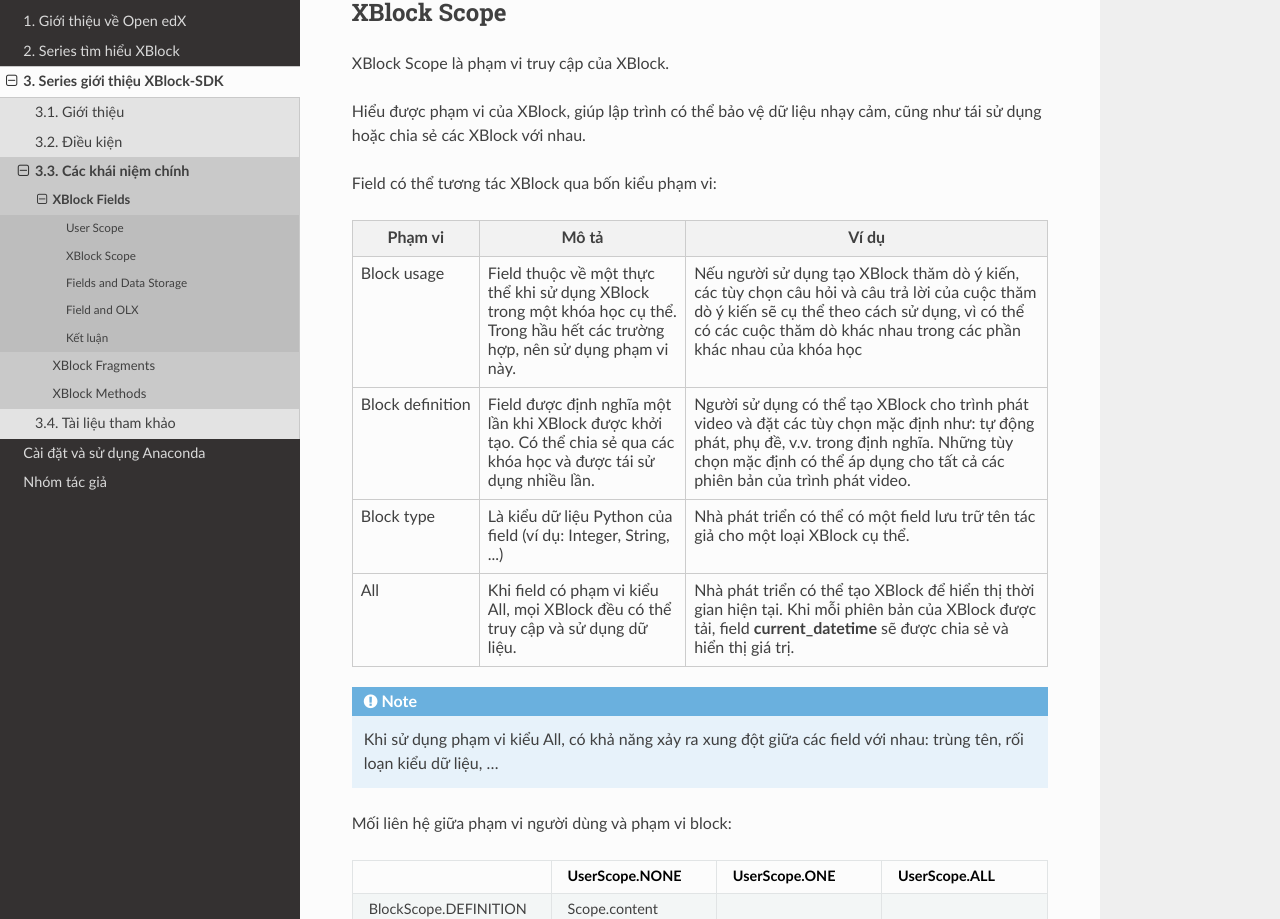
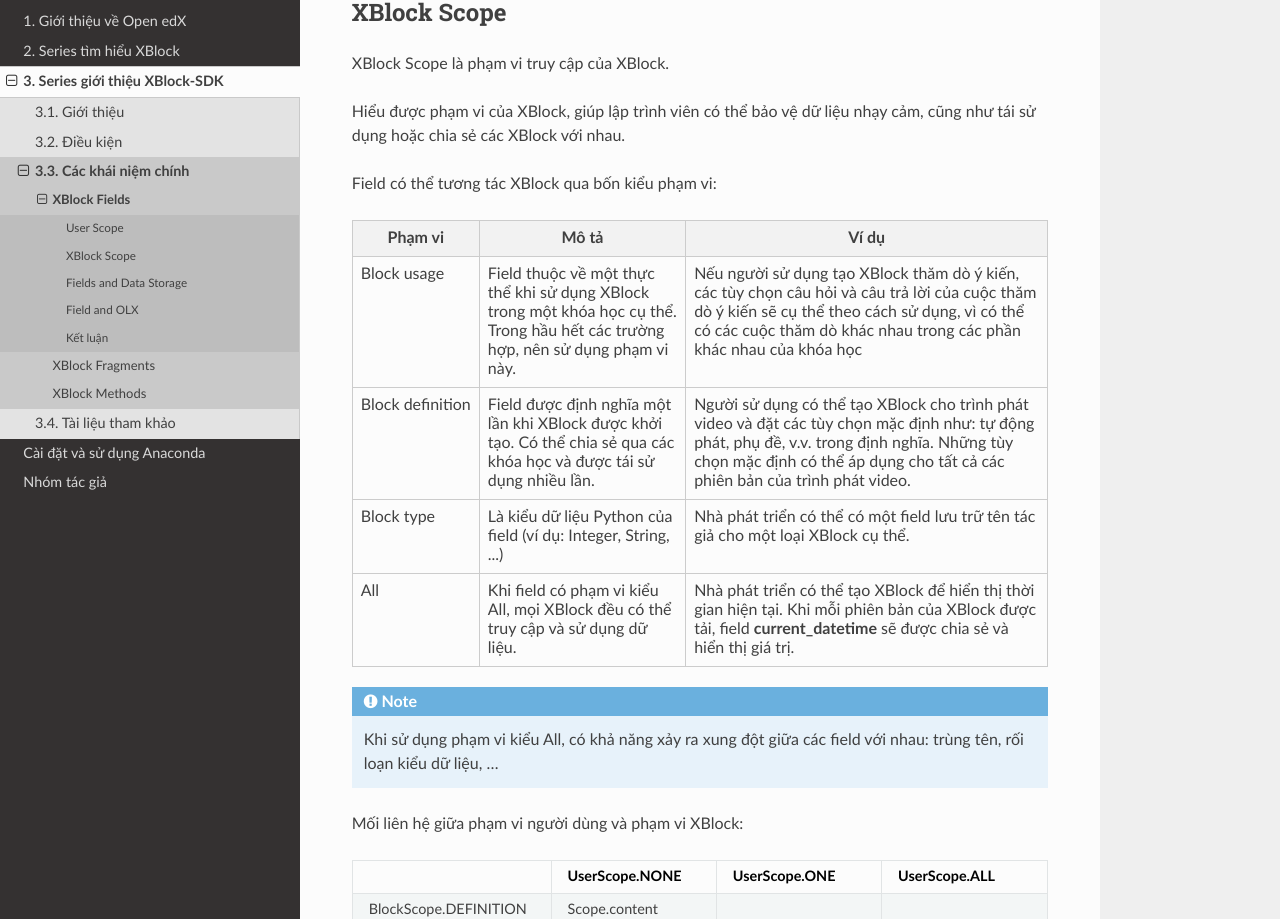
Before and after one commit to duonghuuphuc/edx-tut-v1, a Sphinx documentation site: the page built from docs/source/xblock-field.rst, in a window 1280 px wide and 1400 px high, scrolled down 985 px. Shown: the part 156-1075 px from the top of the window. Built offline with Sphinx 7.4.7 and the Read the Docs theme 2.0.0, drawn with Linux system fonts in a browser that asks for light colours.

Commit message:
update p3 post

```diff
--- a/docs/source/xblock-field.rst
+++ b/docs/source/xblock-field.rst
@@ -92,7 +92,7 @@
 
 XBlock Scope là phạm vi truy cập của XBlock.
 
-Hiểu được phạm vi của XBlock, giúp lập trình có thể bảo vệ dữ liệu nhạy cảm, cũng như tái sử dụng hoặc chia sẻ các XBlock với nhau.
+Hiểu được phạm vi của XBlock, giúp lập trình viên có thể bảo vệ dữ liệu nhạy cảm, cũng như tái sử dụng hoặc chia sẻ các XBlock với nhau.
 
 Field có thể tương tác XBlock qua bốn kiểu phạm vi:
 
@@ -135,7 +135,7 @@
 .. note::
     Khi sử dụng phạm vi kiểu All, có khả năng xảy ra xung đột giữa các field với nhau: trùng tên, rối loạn kiểu dữ liệu, …
 
-Mối liên hệ giữa phạm vi người dùng và phạm vi block:
+Mối liên hệ giữa phạm vi người dùng và phạm vi XBlock:
 
 .. csv-table::
    :header: "", "UserScope.NONE", "UserScope.ONE", "UserScope.ALL"
```
